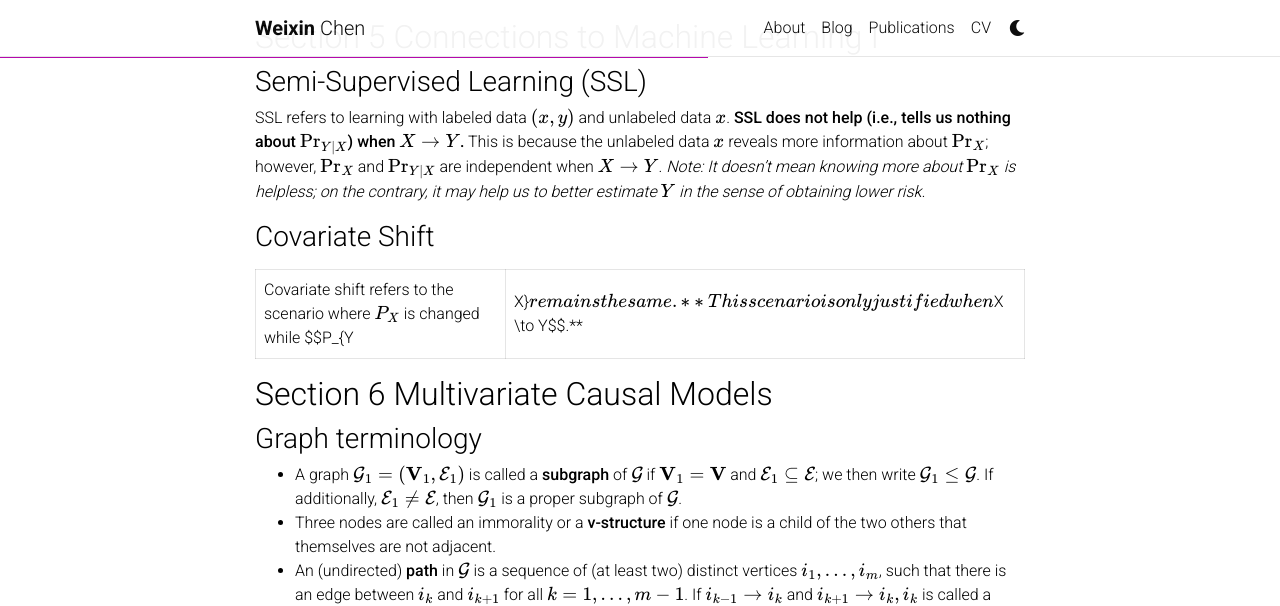
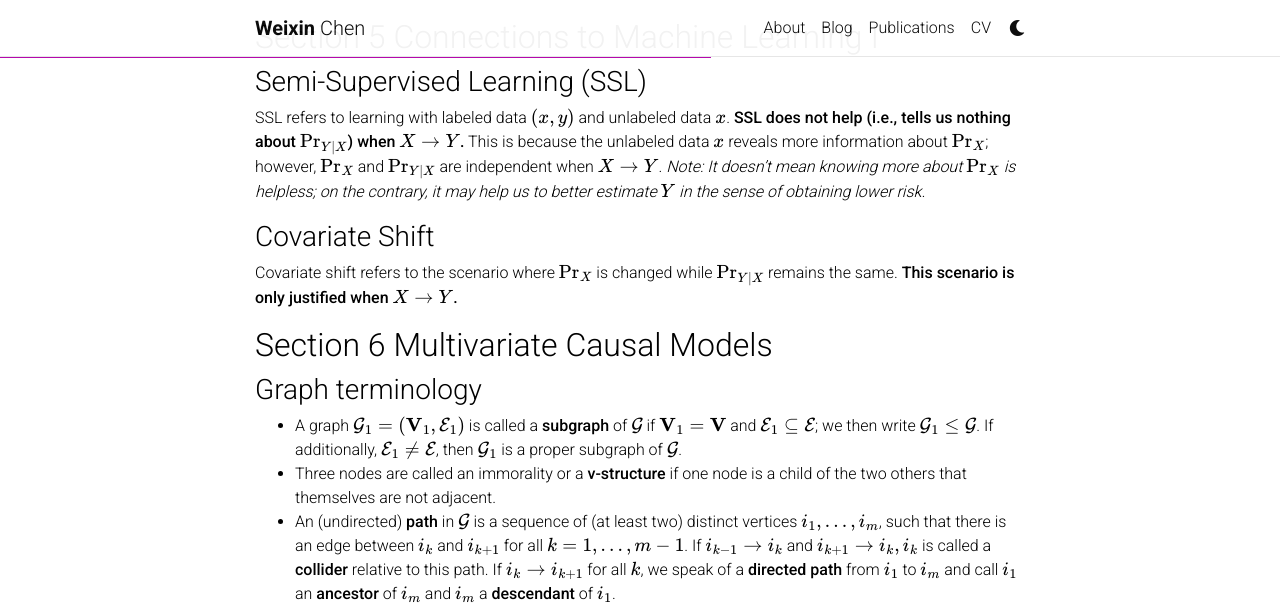
Before and after one commit to chenweixin107/chenweixin107.github.io, a Jekyll site: the page built from _posts/2025-09-05-causal-inference-notes.md, in a window 1280 px wide and 900 px high, scrolled down 6455 px, cut to the strip 0-606 px from the top of the window. Built offline with Jekyll 4.4.1, drawn with Linux system fonts in a browser that asks for light colours; comment, search, counter and statistics services are not loaded; a style sheet for code colours, icons or effects is not loaded.

Commit message:
Update 2025-09-05-causal-inference-notes.md

```diff
--- a/_posts/2025-09-05-causal-inference-notes.md
+++ b/_posts/2025-09-05-causal-inference-notes.md
@@ -182,7 +182,7 @@ SSL refers to learning with labeled data $$(x,y)$$ and unlabeled data $$x$$. **S
 
 ### Covariate Shift
 
-Covariate shift refers to the scenario where $$P_X$$ is changed while $$P_{Y|X}$$ remains the same. **This scenario is only justified when $$X \to Y$$.**
+Covariate shift refers to the scenario where $$\Pr_X$$ is changed while $$\Pr_{Y\mid X}$$ remains the same. **This scenario is only justified when $$X \to Y$$.**
 
 
 
```
